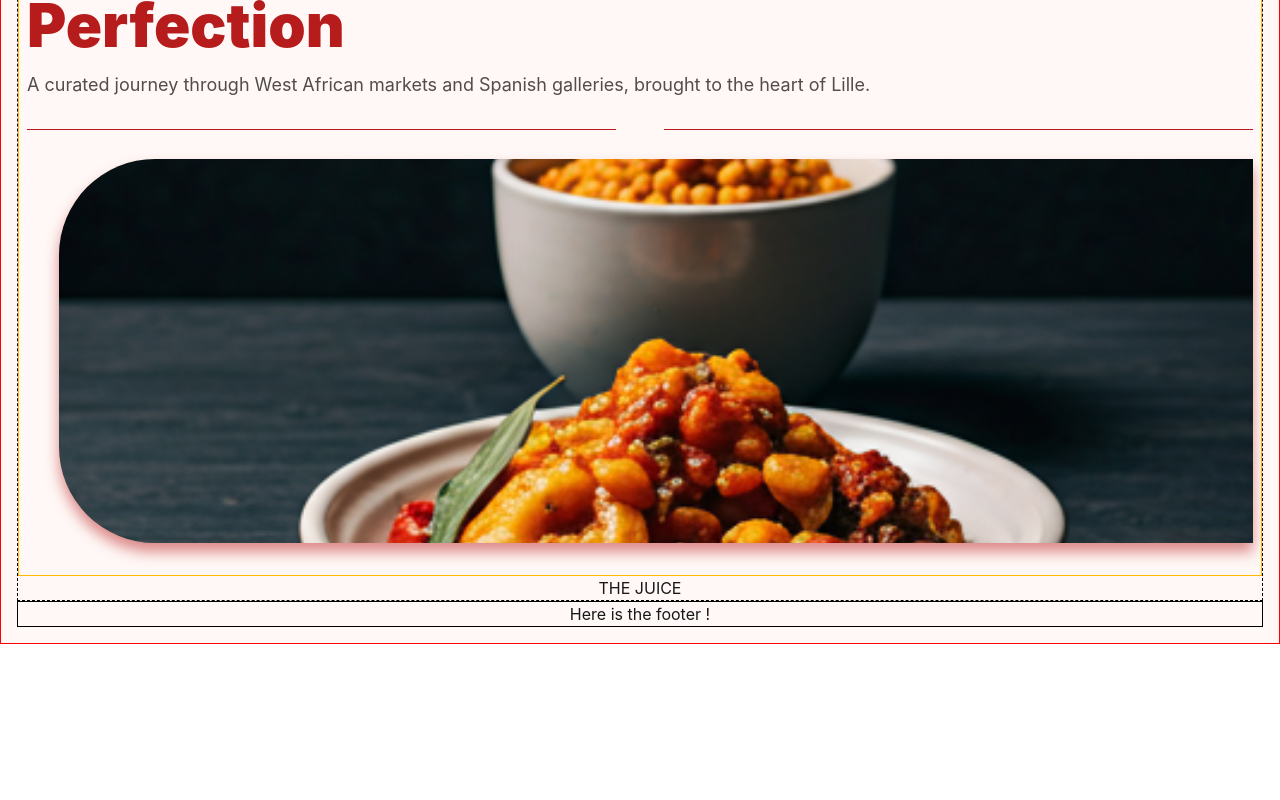
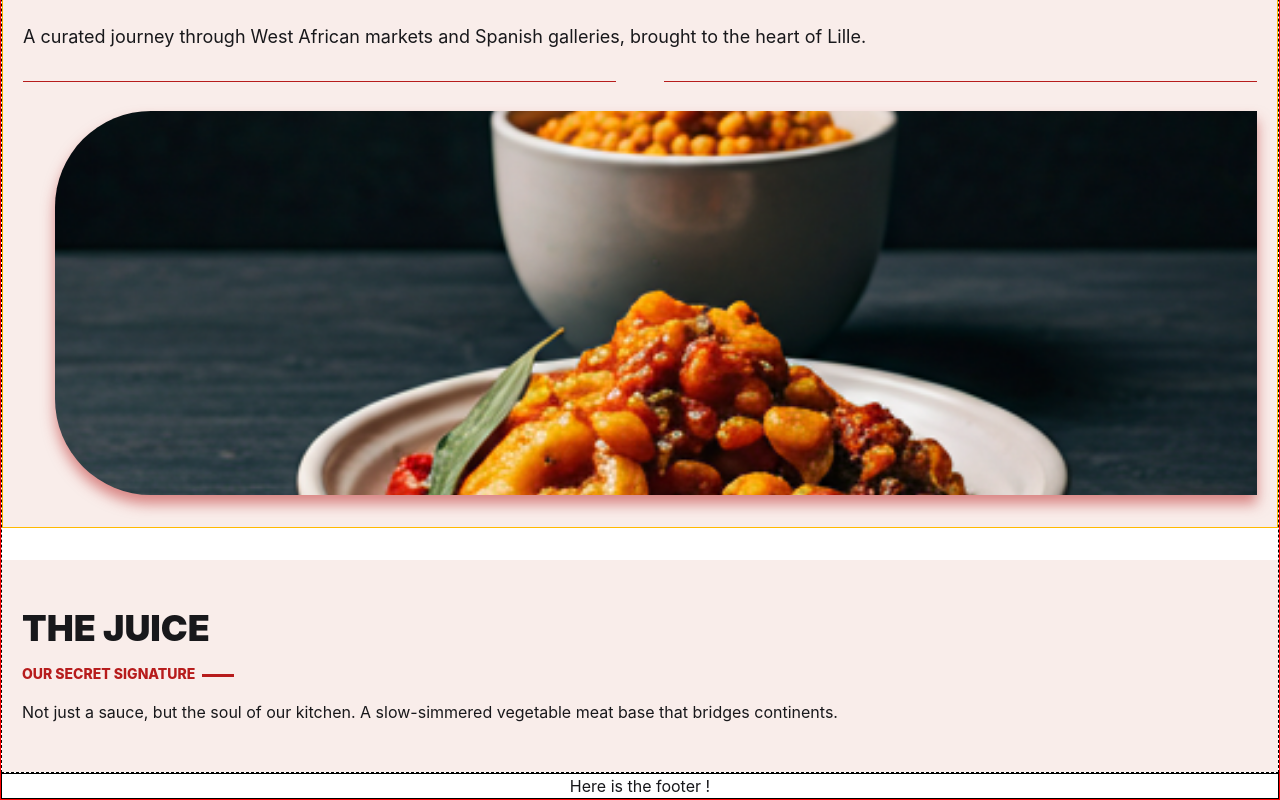
Before and after one commit to trab-ml/spicyfood, a Vue app: page / in a window 1280 px wide. Shown: the part 324-1124 px from the top of the page. Before the commit the page ends 968 px from the top, so only its background shows below. Built offline with nearby package versions, Linux system fonts and the light colour scheme; some icons are missing.

Commit message:
Start secret-signature-section on homepage

```diff
--- a/src/components/Header.vue
+++ b/src/components/Header.vue
@@ -1,6 +1,6 @@
 <template>
     <header>
-        <div class="navbar shadow-sm text-(--primary)">
+        <div class="navbar px-4 shadow-sm text-(--primary)">
             <div class="navbar-start">
                 <div class="dropdown">
                     <div
--- a/src/i18n/fr.ts
+++ b/src/i18n/fr.ts
@@ -11,7 +11,7 @@ export const fr = {
         description: "A curated journey through West African markets and Spanish galleries, brought to the heart of Lille.",
         secretSignature: {
             heading: "THE JUICE",
-            subheading: "Our Secret Signature",
+            subheading: "OUR SECRET SIGNATURE",
             description: "Not just a sauce, but the soul of our kitchen. A slow-simmered vegetable meat base that bridges continents.",
             specialityOne: {
                 name: "Process",
--- a/src/pages/HomePage.vue
+++ b/src/pages/HomePage.vue
@@ -1,5 +1,7 @@
 <template>
-    <section class="mt-16 p-2 text-start border border-amber-400">
+    <section
+        class="px-5 my-8 p-2 text-start bg-(--light-pink) border border-amber-400"
+    >
         <span class="badge bg-(--secondary) text-(--classic-white)">{{
             $t("homepage.label")
         }}</span>
@@ -18,7 +20,9 @@
             <silverware-fork-knife class="inline mx-4 text-(--primary)" />
             <span class="inline w-3/6 mt-2.5 border-t"></span
         ></span>
-        <div class="relative h-96 my-6 overflow-x-hidden overflow-y-hidden drop-shadow-xl/50 drop-shadow-primary">
+        <div
+            class="relative h-96 my-6 overflow-x-hidden overflow-y-hidden drop-shadow-xl/50 drop-shadow-primary"
+        >
             <img
                 class="ml-8 rounded-l-[6rem] object-cover w-full h-full"
                 src="/spicy-african-dish.png"
@@ -26,8 +30,15 @@
             />
         </div>
     </section>
-    <section>
-        <h2>{{ $t("homepage.secretSignature.heading") }}</h2>
+    <section class="px-5 py-12 bg-(--light-pink) text-left">
+        <h2 class="text-4xl font-black">
+            {{ $t("homepage.secretSignature.heading") }}
+        </h2>
+        <p class="my-4 text-(--primary) text-sm font-extrabold">
+            {{ $t("homepage.secretSignature.subheading") }}
+            <span class="inline-block w-8 ml-1 mb-0.5 border-t border-2" />
+        </p>
+        <p>{{ $t("homepage.secretSignature.description") }}</p>
     </section>
 </template>
 
--- a/src/style.css
+++ b/src/style.css
@@ -7,9 +7,8 @@
   --secondary: #E65100;
   --tertiary: #8D6E63;
   --neutral: #2E211F;
-  --light-pink: #fff8f6;
+  --light-pink: #f9edea;
   --classic-white: #ffffff;
-  --light-dark: #524c4c;
 }
 
 /* @media (prefers-color-scheme: dark) {
@@ -22,9 +21,8 @@ body #app {
   flex-direction: column;
   width: 100%;
   height: 100%;
-  padding: 1rem;
 
   border: 1px solid red;
 
-  background: var(--light-pink);
+  background: var(--classic-white);
 }
```
